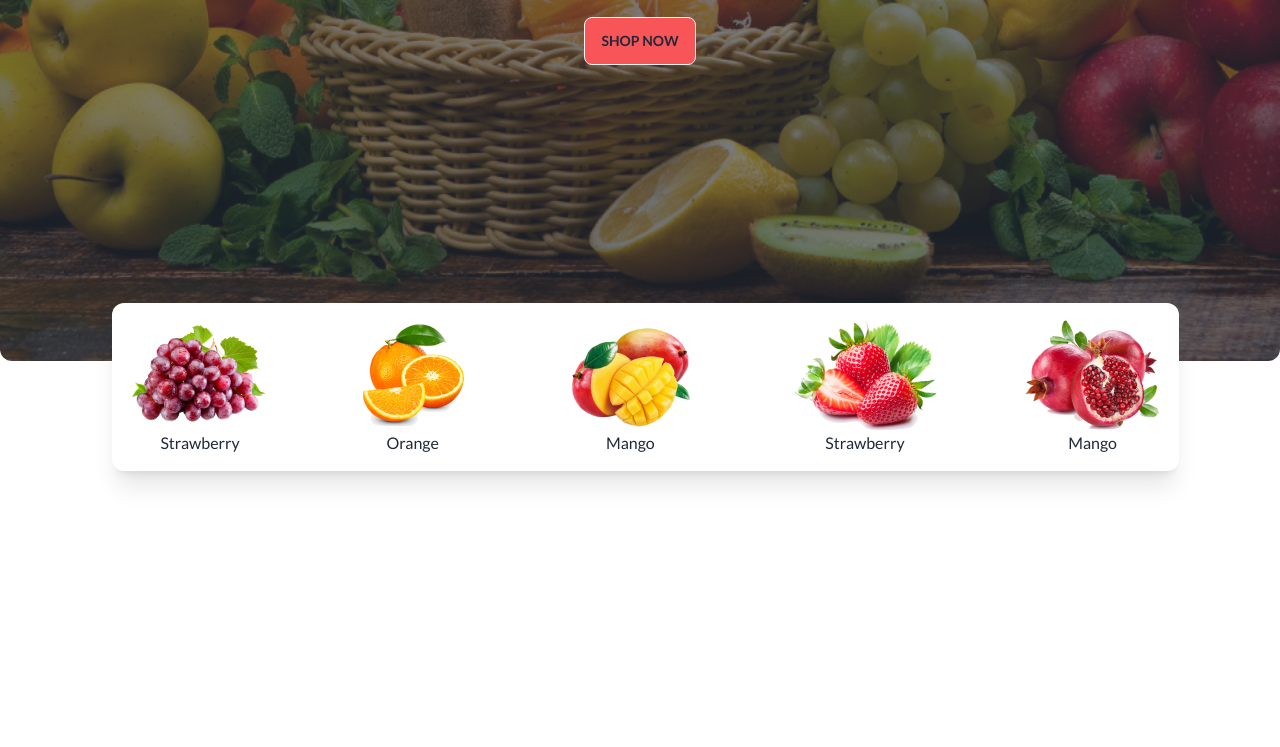
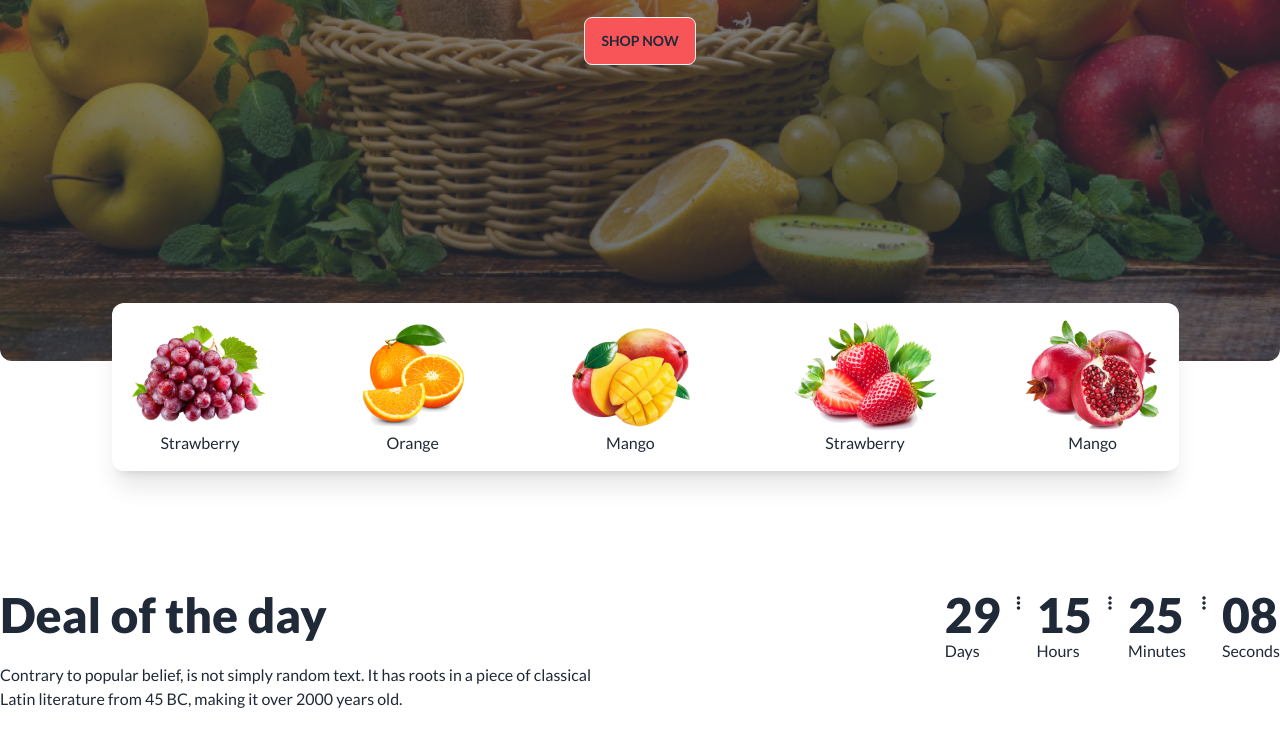
Before and after one commit to fatema74/third-assignment-project, a plain HTML site: page index.html in a window 1280 px wide. Shown: the part 619-1366 px from the top of the page. Before the commit the page ends 1154 px from the top, so only its background shows below. Drawn offline with nearby package versions, Linux system fonts and the light colour scheme; grey boxes are pictures that could not be loaded.

Commit message:
frut area file

```diff
--- a/index.html
+++ b/index.html
@@ -40,7 +40,7 @@
 <body class="font-lato">
   <header class="md:container md:mx-auto">
     <nav class="navbar bg-common-color rounded-[600px] p-5 my-10 text-white">
-      <div class="gap-28">
+      <div class="gap-28 max-sm:flex-col-reverse">
         <div class="menu dropdown">
           <label tabindex="0" class="btn btn-ghost lg:hidden">
             <svg xmlns="http://www.w3.org/2000/svg" class="h-5 w-5" fill="none" viewBox="0 0 24 24" stroke="currentColor">
@@ -172,10 +172,43 @@
     </div>
   </header>
 
-
-
   <main class="md:container md:mx-auto">
-
+    <section class="py-14">
+      <div class="flex justify-between">
+        <div>
+          <h3 class="font-extrabold text-5xl">Deal of the day</h3>
+          <p class="text-base mt-6">Contrary to popular belief, is not simply random text. It has roots in a piece of classical <br> Latin literature from 45 BC,
+          making it over 2000 years old.</p>
+        </div>
+        <div class="flex gap-4">
+          <div>
+            <h3 class="font-extrabold text-5xl">29</h3>
+            <span>Days</span>
+          </div>
+          <div>
+            <i class="fa-solid fa-ellipsis-vertical"></i>
+          </div>
+          <div>
+            <h3 class="font-extrabold text-5xl">15</h3>
+            <span>Hours</span>
+          </div>
+          <div>
+            <i class="fa-solid fa-ellipsis-vertical"></i>
+          </div>
+          <div>
+            <h3 class="font-extrabold text-5xl">25</h3>
+            <span>Minutes</span>
+          </div>
+          <div class="items-center">
+            <i class="fa-solid fa-ellipsis-vertical"></i>
+          </div>
+          <div>
+            <h3 class="font-extrabold text-5xl">08</h3>
+            <span>Seconds</span>
+          </div>
+        </div>
+      </div>
+    </section>
 
   </main>
 </body>
```
